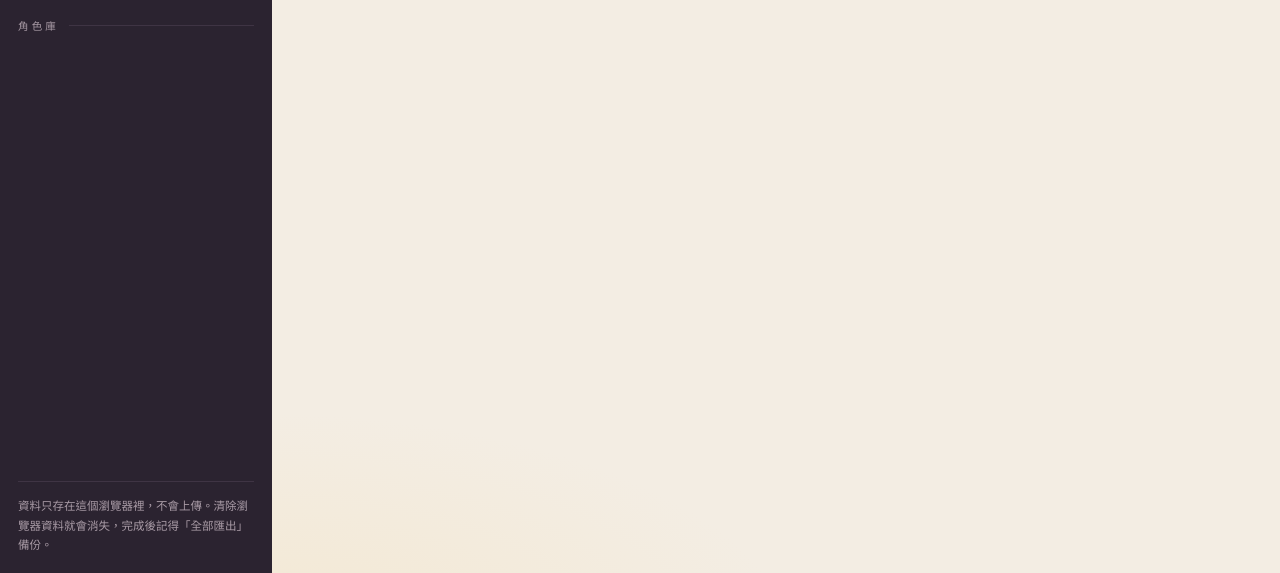
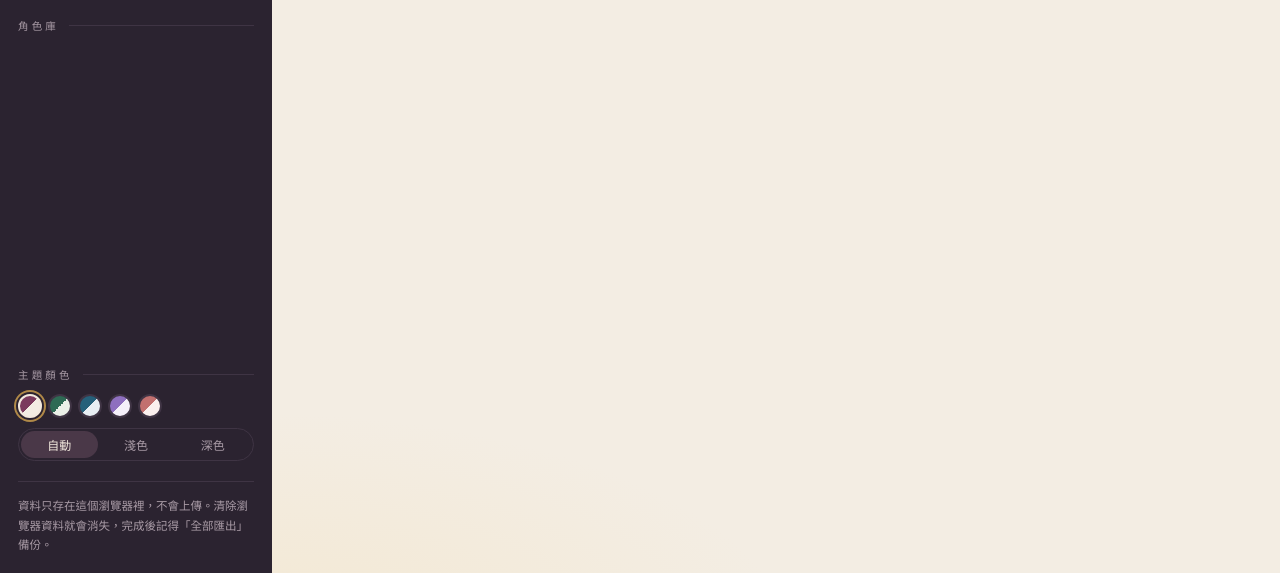
Before and after one commit to gloomoon75/75character, a plain HTML site: page index.html in a window 1280 px wide. Shown: the part 227-800 px from the top of the page. Drawn offline with nearby package versions, Linux system fonts and the light colour scheme.

Commit message:
Add files via upload

```diff
--- a/index.html
+++ b/index.html
@@ -77,7 +77,15 @@ button{cursor:pointer}
 .card-list button[aria-current="true"]::before{content:"";position:absolute;left:0;top:10px;bottom:10px;width:3px;border-radius:3px;background:var(--gold)}
 .card-list .nm{font-family:var(--f-disp);font-size:15.5px;font-weight:600;letter-spacing:.03em}
 .card-list .meta{font-size:11px;color:var(--side-muted);font-variant-numeric:tabular-nums;letter-spacing:.05em}
-.side-note{font-size:11.5px;line-height:1.7;color:var(--side-muted);margin-top:auto;border-top:1px solid var(--side-line);padding-top:14px}
+.theme-box{margin-top:auto;display:flex;flex-direction:column;gap:10px}
+.swatches{display:flex;flex-wrap:wrap;gap:6px}
+.sw{width:24px;height:24px;flex:none;border-radius:50%;border:2px solid var(--side-line);padding:0;position:relative;transition:transform .15s}
+.sw:hover{transform:scale(1.1)}
+.sw[aria-pressed="true"]{border-color:var(--side-ink);box-shadow:0 0 0 2px var(--side-bg),0 0 0 4px var(--gold)}
+.mode-seg{display:grid;grid-template-columns:repeat(3,1fr);border:1px solid var(--side-line);border-radius:999px;padding:2px}
+.mode-seg button{background:none;border:0;border-radius:999px;color:var(--side-muted);font-size:12px;padding:4px 0}
+.mode-seg button[aria-pressed="true"]{background:var(--side-active);color:var(--side-ink)}
+.side-note{font-size:11.5px;line-height:1.7;color:var(--side-muted);border-top:1px solid var(--side-line);padding-top:14px}
 
 /* ---- buttons ---- */
 .btn{border:1px solid var(--line);background:var(--surface);border-radius:999px;padding:6px 14px;font-size:13px;white-space:nowrap;transition:border-color .15s,color .15s,background .15s,filter .15s}
@@ -232,6 +240,11 @@ code,.mono{font-family:var(--f-mono);font-size:.92em}
     <div class="mobile-bar"><select id="mobileSel" aria-label="切換角色"></select></div>
     <div class="sec-label lib">角色庫</div>
     <ul class="card-list" id="cardList"></ul>
+    <div class="theme-box">
+      <div class="sec-label">主題顏色</div>
+      <div class="swatches" id="swatches" role="group" aria-label="主題顏色"></div>
+      <div class="mode-seg" id="modeSeg" role="group" aria-label="明暗模式"></div>
+    </div>
     <div class="side-note">資料只存在這個瀏覽器裡，不會上傳。清除瀏覽器資料就會消失，完成後記得「全部匯出」備份。</div>
   </aside>
   <main class="main" id="main"></main>
@@ -419,6 +432,39 @@ function skeletonCard(name){
 }
 
 var S=load();
+/* ---------- theme ---------- */
+var TVARS=['bg','surface','surface-2','line','line-2','accent','accent-soft','gold','gold-soft','side-bg','side-hover','side-active','side-line'];
+// 每組：淺色 l / 深色 d，順序同 TVARS
+var THEMES=[
+  {id:'plum', name:'梅紅',
+   l:['#F3EDE3','#FFFCF7','#F7F1E7','#E2D6C6','#ECE3D6','#7B3A5D','#F2E3EA','#B08948','#F3E8D2','#2B2330','#372D3C','#4A3848','#3F3444'],
+   d:['#17131A','#211B25','#1B161F','#3A3140','#2E2733','#DDA3C1','#3A2632','#D6B47A','#3A3122','#110E13','#1E1822','#2D2230','#2A2330']},
+  {id:'green', name:'森林綠',
+   l:['#EBF0E8','#FAFCF8','#F1F5EE','#CFDCCB','#DEE7DA','#2E6A54','#DCEDE4','#A8853F','#F2E9D3','#1F2E28','#283A33','#30483F','#33453D'],
+   d:['#111815','#19221E','#141C18','#2E3D36','#24302B','#8ECDB1','#1D3329','#D6B47A','#37301F','#0C1210','#16201C','#1E2C26','#22302A']},
+  {id:'blue', name:'湖水藍',
+   l:['#E8EEF3','#F9FBFD','#EFF4F8','#CCD8E3','#DCE5EE','#25607A','#DCEBF2','#B0804A','#F3E6D6','#1E2A35','#283745','#2F4456','#334252'],
+   d:['#10161B','#18212A','#131B22','#2C3B48','#23303B','#86C3DA','#1B3240','#DDB27F','#382E22','#0B1015','#151E26','#1C2833','#212D38']},
+  {id:'lilac', name:'丁香紫',
+   l:['#F5F0FA','#FFFDFF','#F9F5FC','#E5DBF1','#EEE7F6','#8E6FBF','#EFE6FA','#E09AB0','#FBE8EE','#4A3F63','#554971','#62557F','#5A4E72'],
+   d:['#17141E','#211D2B','#1B1824','#3A3350','#2E283F','#C9B2F0','#33294A','#F0B6C8','#3D2833','#100E16','#1C1826','#272135','#2A2438']},
+  {id:'peach', name:'蜜桃粉',
+   l:['#FBF0EE','#FFFCFB','#FDF5F3','#F1DAD4','#F6E7E2','#C2706F','#FBE4E1','#EBA392','#FCEBE5','#6A4652','#77525E','#86606C','#7A5662'],
+   d:['#1B1515','#251D1D','#1F1818','#433333','#352929','#F2B3AE','#422B2A','#F5C2B0','#3F2A28','#130F0F','#1F1919','#2B2222','#2E2525']}
+];
+var mq=window.matchMedia?window.matchMedia('(prefers-color-scheme: dark)'):null;
+function applyTheme(){
+  var t=S.theme||{}, th=THEMES.filter(function(x){return x.id===t.color})[0]||THEMES[0], mode=t.mode||'auto';
+  var root=document.documentElement;
+  if(mode==='auto') root.removeAttribute('data-theme'); else root.setAttribute('data-theme',mode);
+  var dark= mode==='dark' || (mode==='auto' && mq && mq.matches);
+  var v=dark?th.d:th.l;
+  TVARS.forEach(function(k,n){ root.style.setProperty('--'+k,v[n]); });
+  var sw=document.getElementById('swatches'), ms=document.getElementById('modeSeg');
+  if(sw){ sw.innerHTML=''; THEMES.forEach(function(x){ sw.appendChild(h('button',{class:'sw',type:'button',title:x.name,'aria-label':x.name,'aria-pressed':String(x.id===th.id),style:'background:linear-gradient(135deg,'+x.l[5]+' 0 50%,'+x.l[0]+' 50% 100%)',onclick:function(){ S.theme=S.theme||{}; S.theme.color=x.id; save(); applyTheme(); }})); }); }
+  if(ms){ ms.innerHTML=''; [['auto','自動'],['light','淺色'],['dark','深色']].forEach(function(m){ ms.appendChild(h('button',{type:'button','aria-pressed':String(m[0]===mode),text:m[1],onclick:function(){ S.theme=S.theme||{}; S.theme.mode=m[0]; save(); applyTheme(); }})); }); }
+}
+if(mq){ if(mq.addEventListener) mq.addEventListener('change',applyTheme); else if(mq.addListener) mq.addListener(applyTheme); }
 function load(){
   var s=null; try{ s=JSON.parse(localStorage.getItem(KEY)||'null'); }catch(e){}
   if(!s||!s.cards) s={cards:[],cur:null,tab:'profile',templates:[]};
@@ -863,6 +909,7 @@ document.getElementById('fileImport').onchange=function(e){ var fs=Array.from(e.
 document.getElementById('btnExportAll').onclick=function(){ if(!S.cards.length){toast('沒有角色可以匯出');return} exportZip(S.cards,'角色卡.zip') };
 document.addEventListener('dragover',function(e){e.preventDefault()});
 document.addEventListener('drop',function(e){ if(!e.dataTransfer||!e.dataTransfer.files.length)return; if(e.target&&e.target.id==='draftText')return; e.preventDefault(); importFiles(Array.from(e.dataTransfer.files)).catch(function(err){toast('匯入失敗：'+(err&&err.message||err))}); });
+applyTheme();
 renderAll();
 })();
 </script>
```
